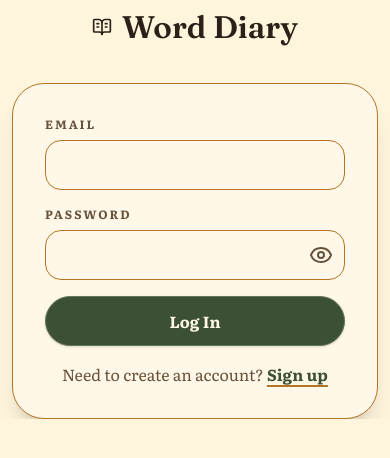
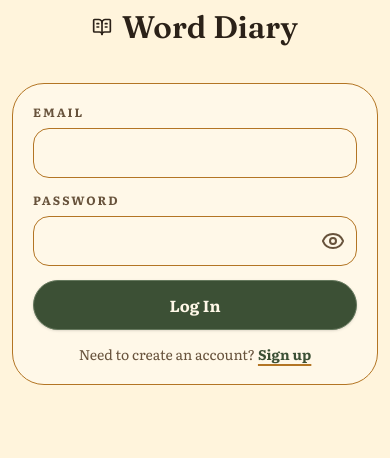
Before and after one commit to williamj20/Word-Diary, a Next.js app: page /login in a window 390 px wide. Shown: the top 458 px of the page. Built offline with nearby package versions, Linux system fonts and the light colour scheme; no server answers.

Commit message:
Increase responsiveness on small width screens for signup/login and notfound

```diff
--- a/src/app/globals.css
+++ b/src/app/globals.css
@@ -46,13 +46,13 @@ body {
   }
 
   .auth-form {
-    @apply w-full max-w-md rounded-[2rem] border p-8 shadow-xl;
+    @apply w-full max-w-md rounded-[2rem] border p-5 sm:p-8;
     background: var(--paper-card);
     border-color: var(--brass);
   }
 
   .auth-form-fields {
-    @apply flex flex-col gap-4;
+    @apply flex flex-col gap-3.5 sm:gap-4;
   }
 
   .auth-submit-button {
@@ -67,7 +67,7 @@ body {
   }
 
   .auth-switch-text {
-    @apply text-center;
+    @apply text-center text-sm sm:text-base;
     color: var(--ink-muted);
   }
 
--- a/src/app/not-found.tsx
+++ b/src/app/not-found.tsx
@@ -2,14 +2,16 @@ import AppHeader from '@/app/components/app-header';
 
 const NotFound = () => {
   return (
-    <>
-      <AppHeader showAuthButtons={false} />
-      <div className="flex items-center justify-center">
-        <h2 className="display-font text-md font-bold uppercase text-[var(--ink)]">
-          Page Not Found
-        </h2>
+    <div className="overflow-x-auto">
+      <div className="mx-auto min-w-xs px-3">
+        <AppHeader showAuthButtons={false} />
+        <div className="flex items-center justify-center">
+          <h2 className="display-font text-md font-bold uppercase text-[var(--ink)]">
+            Page Not Found
+          </h2>
+        </div>
       </div>
-    </>
+    </div>
   );
 };
 
```
